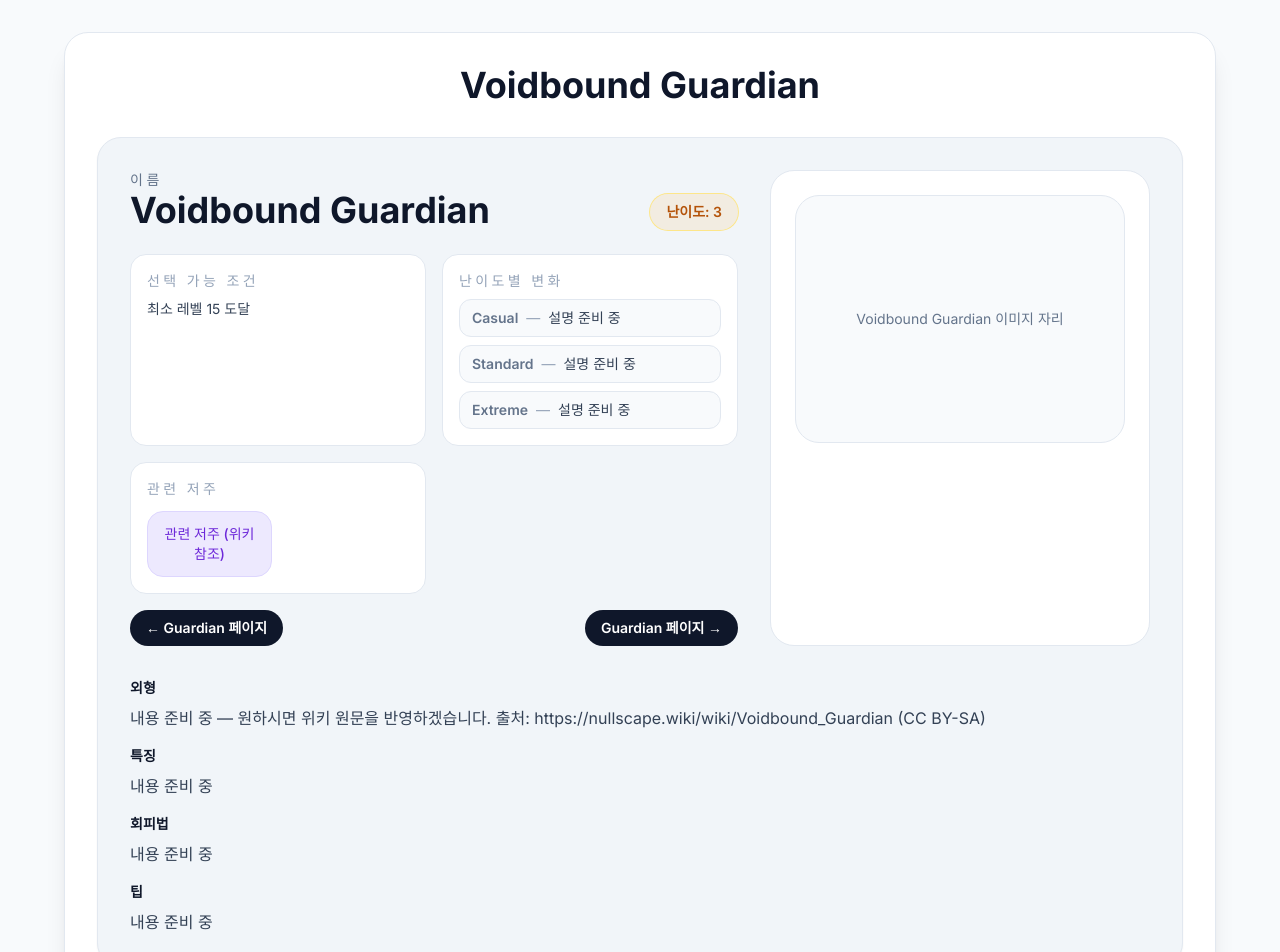
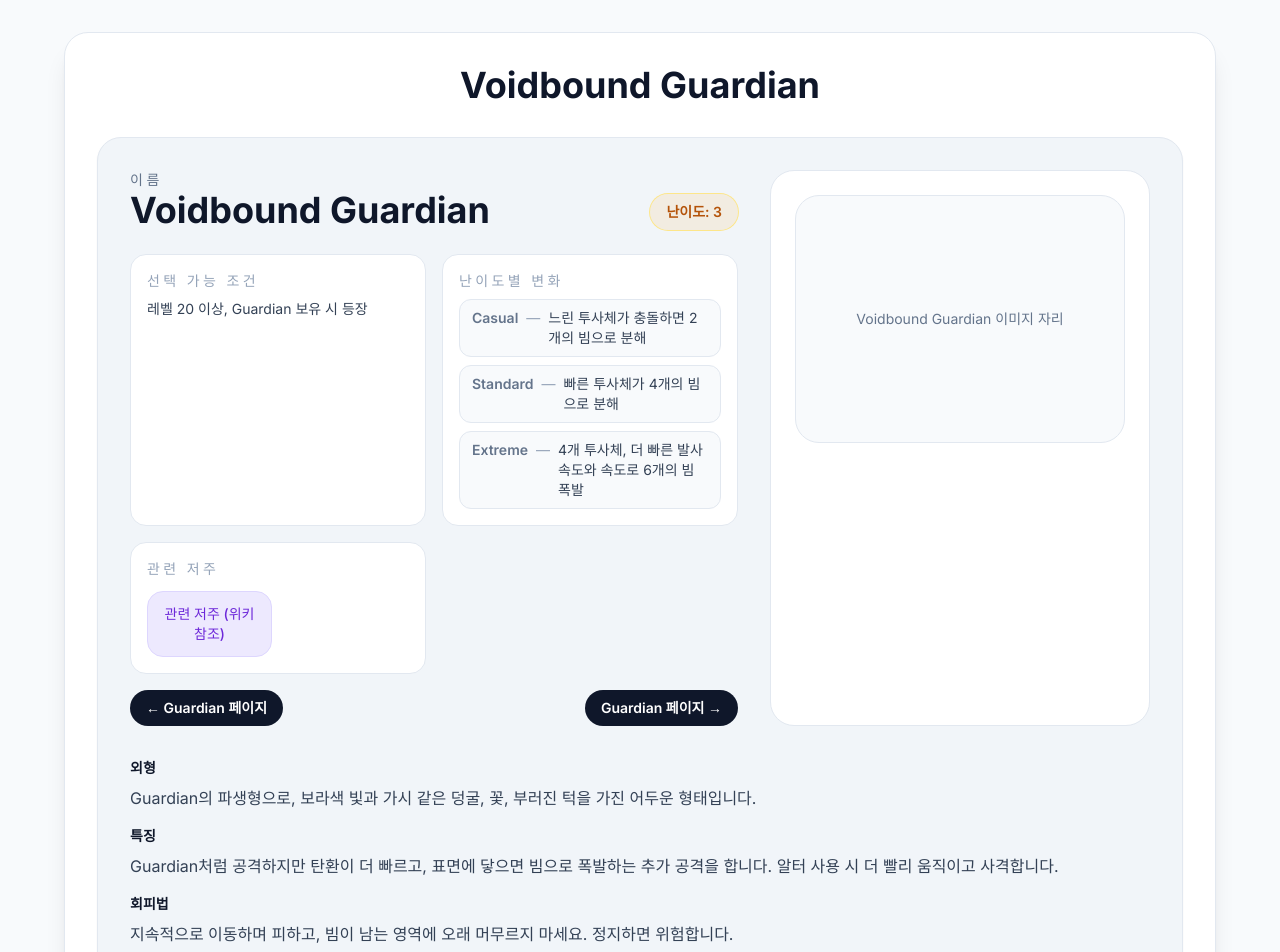
Before and after one commit to merrystat/nullscape-guide, a Next.js app: page /enemies/guardian/voidbound-guardian in a window 1280 px wide. Shown: the top 952 px of the page. Built offline with nearby package versions, Linux system fonts and the light colour scheme.

Commit message:
Add Voidbound Guardian shortcut and concise summary on Guardian pages

```diff
--- a/app/enemies/guardian/page.tsx
+++ b/app/enemies/guardian/page.tsx
@@ -54,7 +54,9 @@ export default function GuardianPage() {
                     <a href="/enemies/telefragger" className="inline-flex items-center gap-2 rounded-full bg-slate-900 px-4 py-2 text-sm font-semibold text-white transition hover:bg-slate-800">
                       Telefragger 페이지 →
                     </a>
-                    <a href="/enemies/guardian/voidbound-guardian" className="inline-flex items-center gap-2 rounded-full bg-slate-700 px-4 py-2 text-sm font-semibold text-white transition hover:bg-slate-600">Voidbound Guardian</a>
+                    <a href="/enemies/guardian/voidbound-guardian" className="inline-flex items-center gap-2 rounded-full bg-slate-700 px-4 py-2 text-sm font-semibold text-white transition hover:bg-slate-600">
+                      Voidbound Guardian 페이지
+                    </a>
                   </div>
                 </div>
 
--- a/app/enemies/guardian/voidbound-guardian/page.tsx
+++ b/app/enemies/guardian/voidbound-guardian/page.tsx
@@ -22,7 +22,7 @@ export default function VoidboundGuardianPage() {
                   <div className="mt-6 grid gap-4 sm:grid-cols-2">
                     <div className="rounded-2xl border border-slate-200 bg-white p-4">
                       <p className="text-sm uppercase tracking-[0.24em] text-slate-400">선택 가능 조건</p>
-                      <p className="mt-2 text-sm text-slate-700">최소 레벨 15 도달</p>
+                      <p className="mt-2 text-sm text-slate-700">레벨 20 이상, Guardian 보유 시 등장</p>
                     </div>
                     <div className="rounded-2xl border border-slate-200 bg-white p-4">
                       <p className="text-sm uppercase tracking-[0.24em] text-slate-400">난이도별 변화</p>
@@ -30,17 +30,17 @@ export default function VoidboundGuardianPage() {
                         <div className="rounded-xl border border-slate-200 bg-slate-50 px-3 py-2 text-sm flex gap-2">
                           <span className="font-semibold text-slate-500 shrink-0">Casual</span>
                           <span className="text-slate-400">—</span>
-                          <span className="text-slate-700">설명 준비 중</span>
+                          <span className="text-slate-700">느린 투사체가 충돌하면 2개의 빔으로 분해</span>
                         </div>
                         <div className="rounded-xl border border-slate-200 bg-slate-50 px-3 py-2 text-sm flex gap-2">
                           <span className="font-semibold text-slate-500 shrink-0">Standard</span>
                           <span className="text-slate-400">—</span>
-                          <span className="text-slate-700">설명 준비 중</span>
+                          <span className="text-slate-700">빠른 투사체가 4개의 빔으로 분해</span>
                         </div>
                         <div className="rounded-xl border border-slate-200 bg-slate-50 px-3 py-2 text-sm flex gap-2">
                           <span className="font-semibold text-slate-500 shrink-0">Extreme</span>
                           <span className="text-slate-400">—</span>
-                          <span className="text-slate-700">설명 준비 중</span>
+                          <span className="text-slate-700">4개 투사체, 더 빠른 발사 속도와 속도로 6개의 빔 폭발</span>
                         </div>
                       </div>
                     </div>
@@ -68,19 +68,19 @@ export default function VoidboundGuardianPage() {
               <div className="mt-8 space-y-4 text-slate-700">
                 <div>
                   <p className="text-sm font-semibold text-slate-900">외형</p>
-                  <p className="mt-2">내용 준비 중 — 원하시면 위키 원문을 반영하겠습니다. 출처: https://nullscape.wiki/wiki/Voidbound_Guardian (CC BY-SA)</p>
+                  <p className="mt-2">Guardian의 파생형으로, 보라색 빛과 가시 같은 덩굴, 꽃, 부러진 턱을 가진 어두운 형태입니다.</p>
                 </div>
                 <div>
                   <p className="text-sm font-semibold text-slate-900">특징</p>
-                  <p className="mt-2">내용 준비 중</p>
+                  <p className="mt-2">Guardian처럼 공격하지만 탄환이 더 빠르고, 표면에 닿으면 빔으로 폭발하는 추가 공격을 합니다. 알터 사용 시 더 빨리 움직이고 사격합니다.</p>
                 </div>
                 <div>
                   <p className="text-sm font-semibold text-slate-900">회피법</p>
-                  <p className="mt-2">내용 준비 중</p>
+                  <p className="mt-2">지속적으로 이동하며 피하고, 빔이 남는 영역에 오래 머무르지 마세요. 정지하면 위험합니다.</p>
                 </div>
                 <div>
                   <p className="text-sm font-semibold text-slate-900">팁</p>
-                  <p className="mt-2">내용 준비 중</p>
+                  <p className="mt-2">스피드 업그레이드와 레이더 모듈로 대응하면 훨씬 안전합니다. 초반에 선택하면 도망치기 어려우니 여유가 있을 때 고르는 것이 좋습니다.</p>
                 </div>
               </div>
             </div>
```
Also changed, not shown: 2 other files (tests, documents, lock files or other folders).
